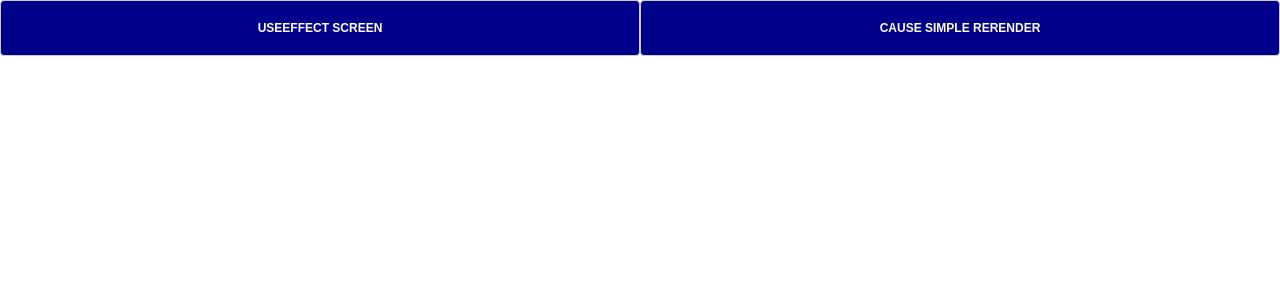
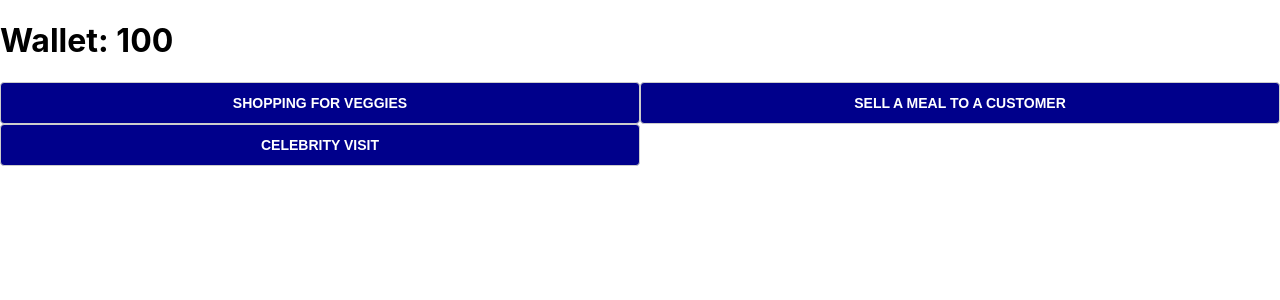
Before and after one commit to lennne/LittleLemonReact, a React (Create React App) app: page / in a window 1280 px wide. Shown: the top 300 px of the page. Built offline with nearby package versions, Linux system fonts and the light colour scheme.

Commit message:
update: successfully implemented reduce functionality

```diff
--- a/src/App.tsx
+++ b/src/App.tsx
@@ -1,5 +1,6 @@
 import './App.css';
 import EffectScreen from './components/EffectScreen';
+import ReducerScreen from './components/ReducerScreen';
 import WelcomeScreen from './components/welcomeScreen';
 import { ThemeProvider } from './context/ThemeContext';
 
@@ -10,7 +11,7 @@ import { ThemeProvider } from './context/ThemeContext';
 
   return (
     <ThemeProvider>
-      <EffectScreen />
+      <ReducerScreen />
   </ThemeProvider>
   );
 }
--- a/src/components/EffectScreen.tsx
+++ b/src/components/EffectScreen.tsx
@@ -15,7 +15,7 @@ import { useEffect, useState } from "react";
 
     //in a way, you can provide variables to be tracked for specific values
     //something along the lines of execute this useeffect function(show menu) when this
-    //variable changes
+    //variable changess
     useEffect(()=> {
         alert("i run cause i'm default behaviour")
     })
--- /dev/null
+++ b/src/components/ReducerScreen.tsx
@@ -0,0 +1,23 @@
+import { useReducer } from "react";
+
+const reducer = (state: {money: number}, action: {type: string} ) => {
+    if (action.type === "buy ingredients") return {money: state.money  - 10 }
+    if (action.type === "sell_a_meal") return {money: state.money + 10 }
+    if (action.type === "celebrity_visit") return {money: state.money + 5000 }
+    return state;
+}
+
+const ReducerScreen = () => {
+    const initialState = { money: 100 };
+    const [state, dispatch] = useReducer(reducer, initialState);
+    return (
+        <div>
+            <h1>Wallet: {state.money}</h1>
+            <button onClick={() => dispatch({type: "buy ingredients"})}>Shopping for veggies</button>
+            <button onClick={() => dispatch({type: "sell_a_meal"})}>Sell a meal to a customer</button>
+            <button onClick={() => dispatch({type: "celebrity_visit"})}>Celebrity visit</button>
+        </div>
+     );
+}
+
+export default ReducerScreen;
```
